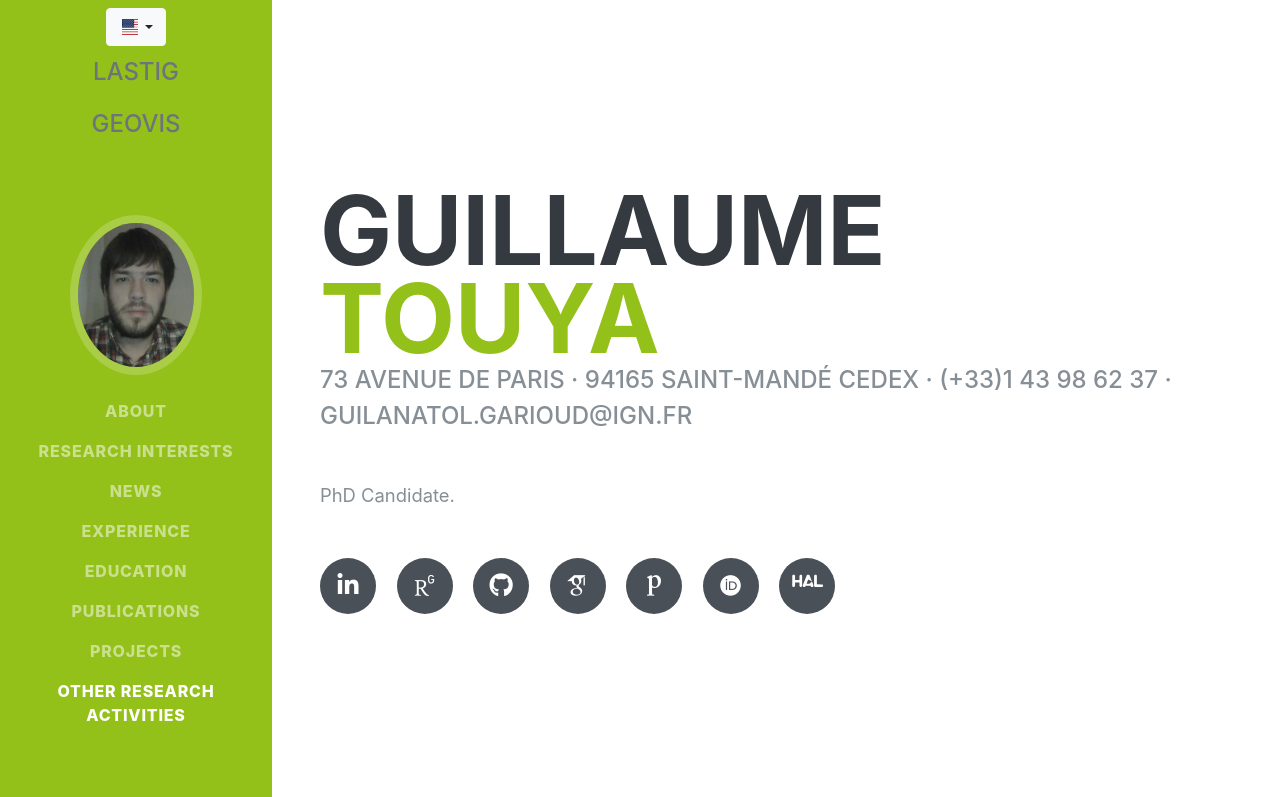
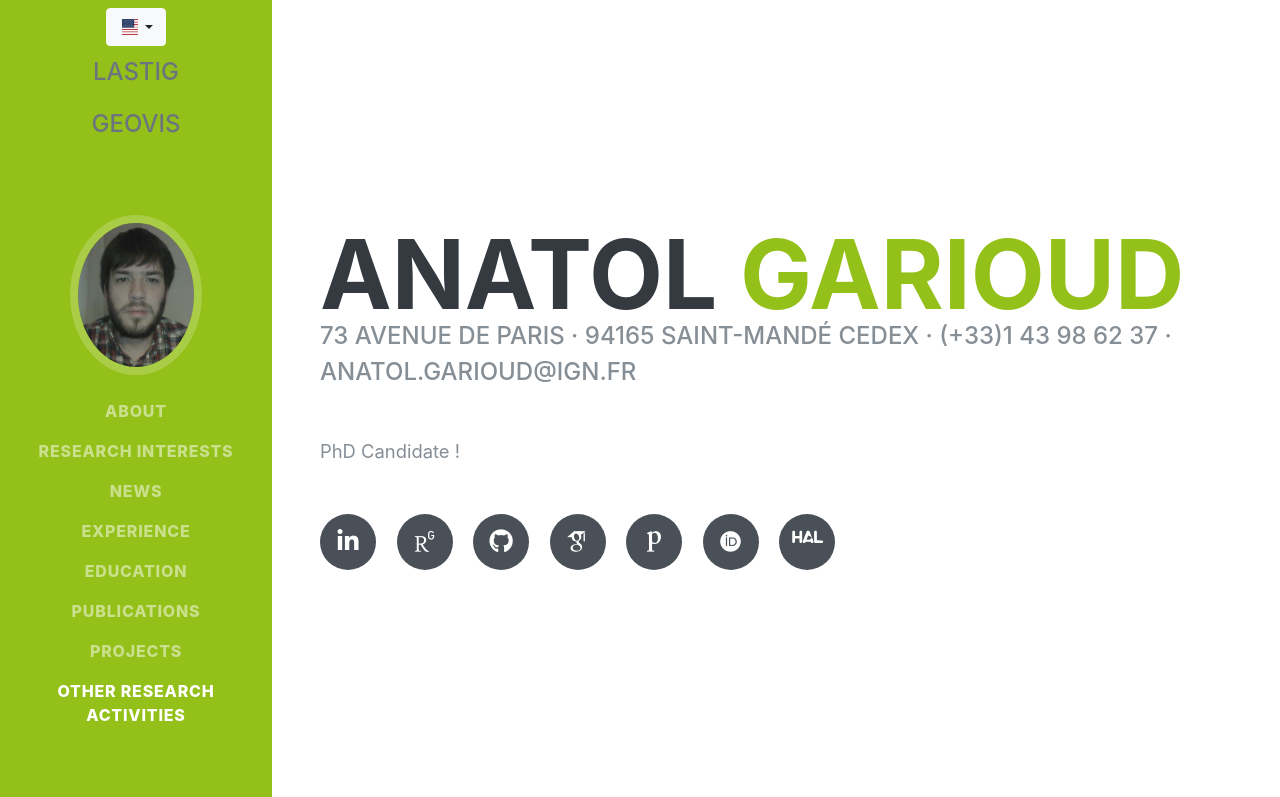
Before and after one commit to umrlastig/anatol-garioud, a plain HTML site: page index.html in a window 1280 px wide. Shown: the top 797 px of the page. Drawn offline with nearby package versions, Linux system fonts and the light colour scheme; no server answers; files whose address does not match are found by name; a web font is replaced by a local one.

Commit message:
Update index.html

```diff
--- a/index.html
+++ b/index.html
@@ -93,13 +93,13 @@
 
     <section class="resume-section p-3 p-lg-5 d-flex align-items-center" id="about">
       <div class="w-100">
-        <h1 class="mb-0">Guillaume
-          <span class="text-primary">Touya</span>
+        <h1 class="mb-0">Anatol
+          <span class="text-primary">Garioud</span>
         </h1>
         <div class="subheading mb-5">73 avenue de Paris · 94165 Saint-Mandé CEDEX · (+33)1 43 98 62 37 ·
-          <a>guil<!--anti@spam.fr!-->anatol.garioud@ign.fr</a>
+          <a>a<!--anti@spam.fr!-->natol.garioud@ign.fr</a>
         </div>
-        <p class="lead mb-5 lang-en">PhD Candidate.</p>
+        <p class="lead mb-5 lang-en">PhD Candidate !</p>
 
         <div class="social-icons">
           <a href="#">
```
